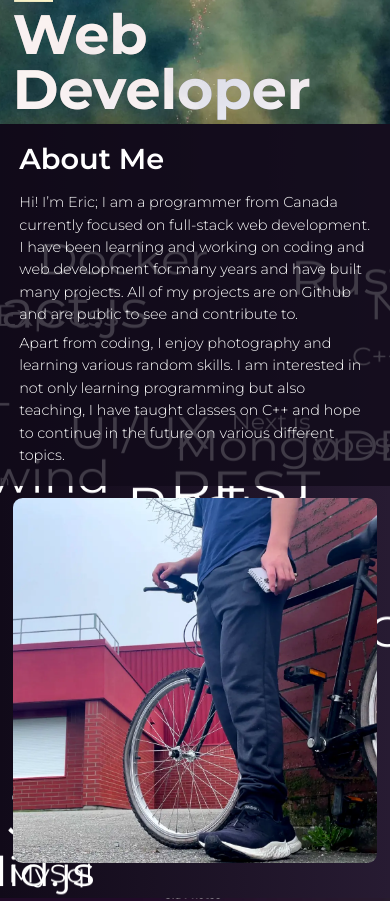
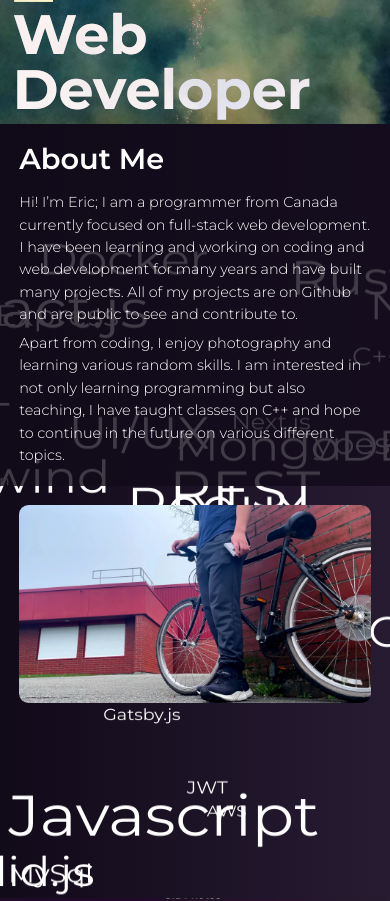
Before and after one commit to NycRat/nycrat.github.io, a Next.js app: page /new-personal-site/ in a window 390 px wide. Shown: the part 720-1621 px from the top of the page. Built offline with nearby package versions, Linux system fonts and the light colour scheme.

Commit message:
fixed some mobile css

```diff
--- a/components/about.tsx
+++ b/components/about.tsx
@@ -104,7 +104,7 @@ export default function AboutSection() {
   return (
     <div
       id="about"
-      className="h-[calc(100vh-70px)] lg:grid grid-cols-3 grid-rows-1 gap-4 relative
+      className="min-h-[calc(100svh-70px)] lg:grid grid-cols-3 grid-rows-1 gap-4 relative
                  bg-gradient-to-r from-bg3 to-bg2 flex flex-col"
     >
       <div className="absolute left-0 right-0 top-0 bottom-0">
@@ -129,11 +129,11 @@ export default function AboutSection() {
           </div>
         </div>
       </div>
-      <div className="col-span-2 z-40 lg:m-14 lg:ml-4 mx-4">
+      <div className="col-span-2 z-40 lg:p-14 lg:pl-4 mx-4 h-full p-2">
         <Image
           src={Me}
           alt="Me, Eric Xiao"
-          className="object-cover w-full h-full rounded-xl aspect-square"
+          className="object-cover w-full h-full rounded-xl"
         />
       </div>
     </div>
--- a/components/footer.tsx
+++ b/components/footer.tsx
@@ -5,7 +5,7 @@ export default function Footer() {
     <footer className="overflow-hidden relative">
       <div className="bg-gradient-to-b from-bg1 to-bg2 relative">
         <ContactSection />
-        <div className="md:h-[20vh] h-52">
+        <div className="md:h-[20svh] h-52">
           <div className="absolute -bottom-[calc(200px-2vw)] right-52 translate-x-1/2 -rotate-[18deg] w-[5000px] h-96 overflow-hidden border-t-2 bg-bg2 border-bg2"></div>
           <h2 className="absolute bottom-10 right-10 text-6xl font-thin">
             eric xiao
--- a/components/projects.tsx
+++ b/components/projects.tsx
@@ -70,7 +70,7 @@ export default function ProjectsSection() {
   return (
     <div
       id="projects"
-      className="h-[calc(100vh-70px)] grid md:grid-cols-2 md:grid-rows-2 relative grid-cols-1 grid-rows-4"
+      className="h-[calc(100svh-70px)] grid md:grid-cols-2 md:grid-rows-2 relative grid-cols-1 grid-rows-4"
     >
       <h2 className="absolute top-1/2 left-1/2 -translate-x-1/2 -translate-y-1/2 font-semibold text-7xl z-50 pointer-events-none [text-shadow:_0_0_10px_#fffb]">
         Projects
```
